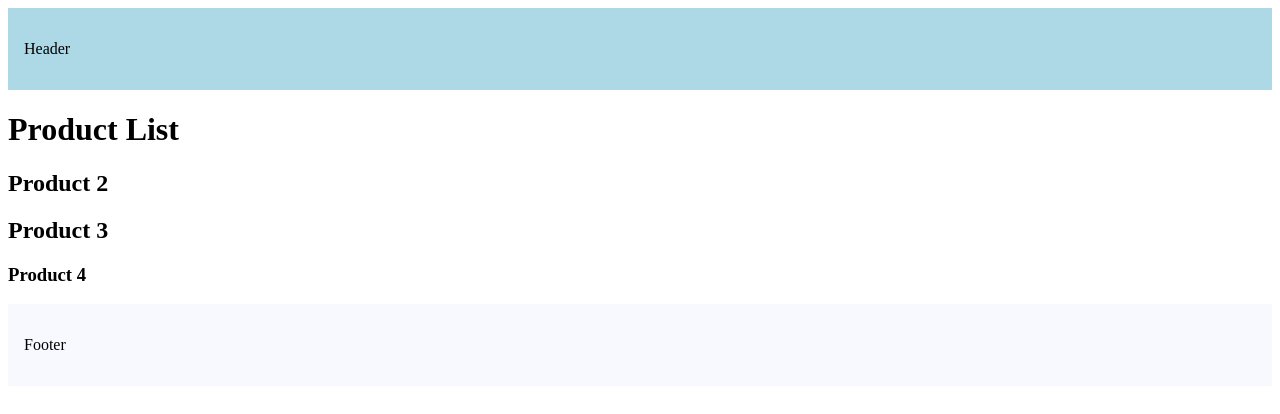
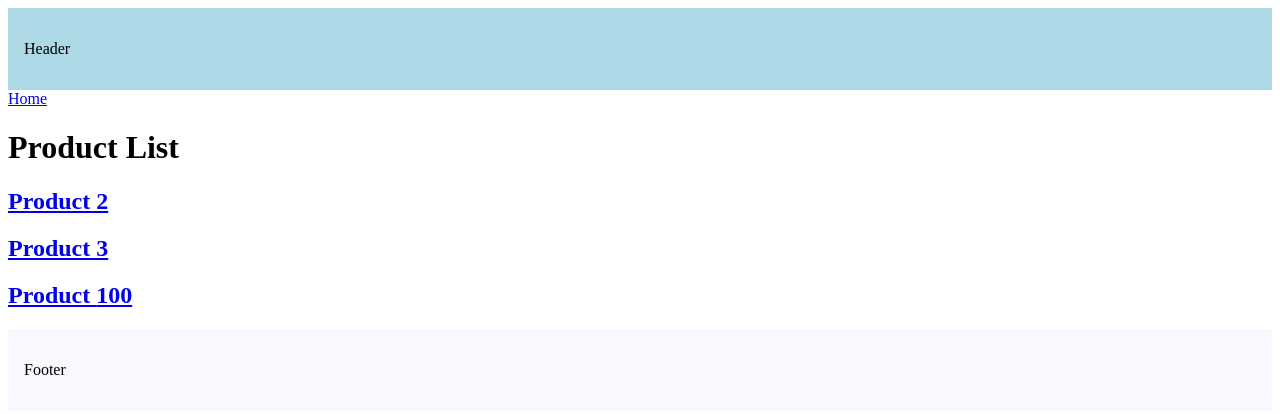
Before and after one commit to Harsha-182/NextJS, a Next.js app in the folder my-app/: page /products in a window 1280 px wide. Shown: the top 414 px of the page. Built offline with nearby package versions, Linux system fonts and the light colour scheme.

Commit message:
Link Component

```diff
--- a/my-app/src/app/products/page.tsx
+++ b/my-app/src/app/products/page.tsx
@@ -1,10 +1,14 @@
+import Link from "next/link"
+
 const ProductList = () => {
+	let productId = 100;
 	return(
 		<div>
+			<Link href='/home'>Home</Link>
 			<h1>Product List</h1>
-			<h2>Product 2</h2>
-			<h2>Product 3</h2>
-			<h3>Product 4</h3>
+			<h2><Link href='/products/2'>Product 2</Link></h2>
+			<h2><Link href='/products/3' replace>Product 3</Link></h2>
+			<h2><Link href={`/products/${100}`}>Product {productId}</Link></h2>
 		</div>
 	)
 }
```
Also changed, not shown: my-app/src/app/home/page.tsx (added, +12 -0 lines).
